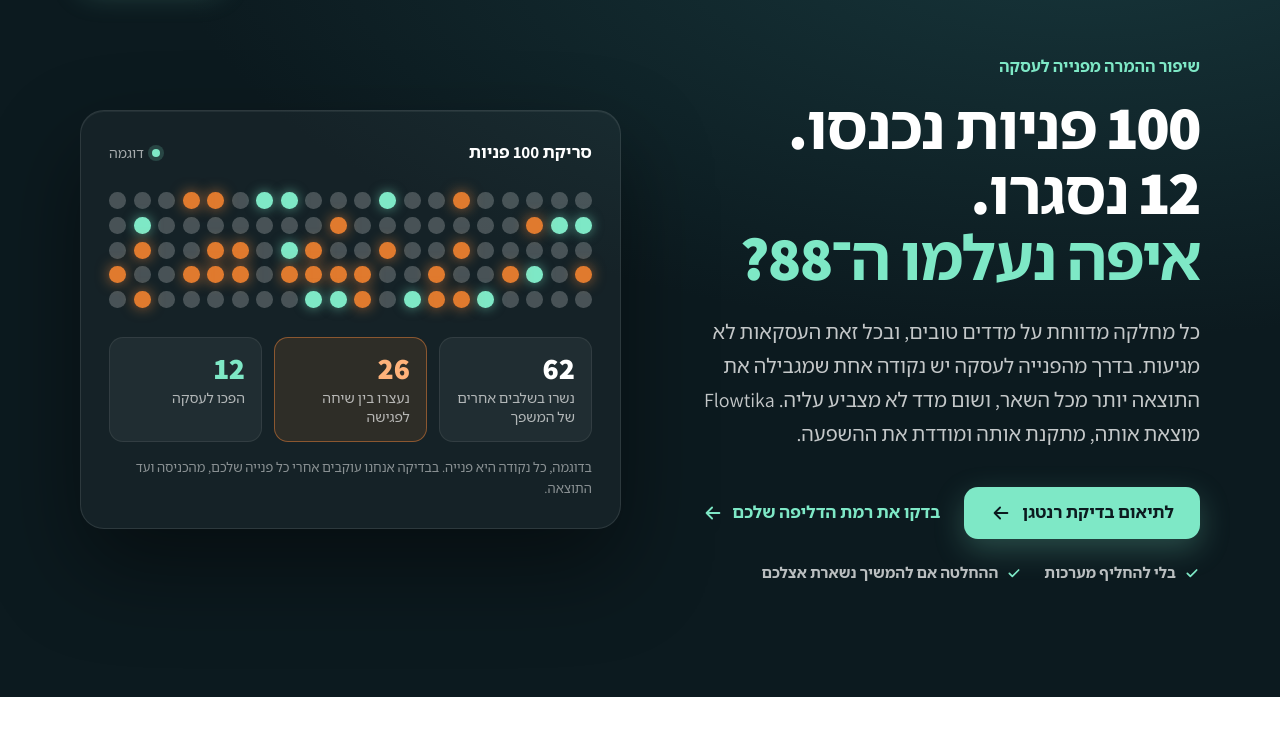
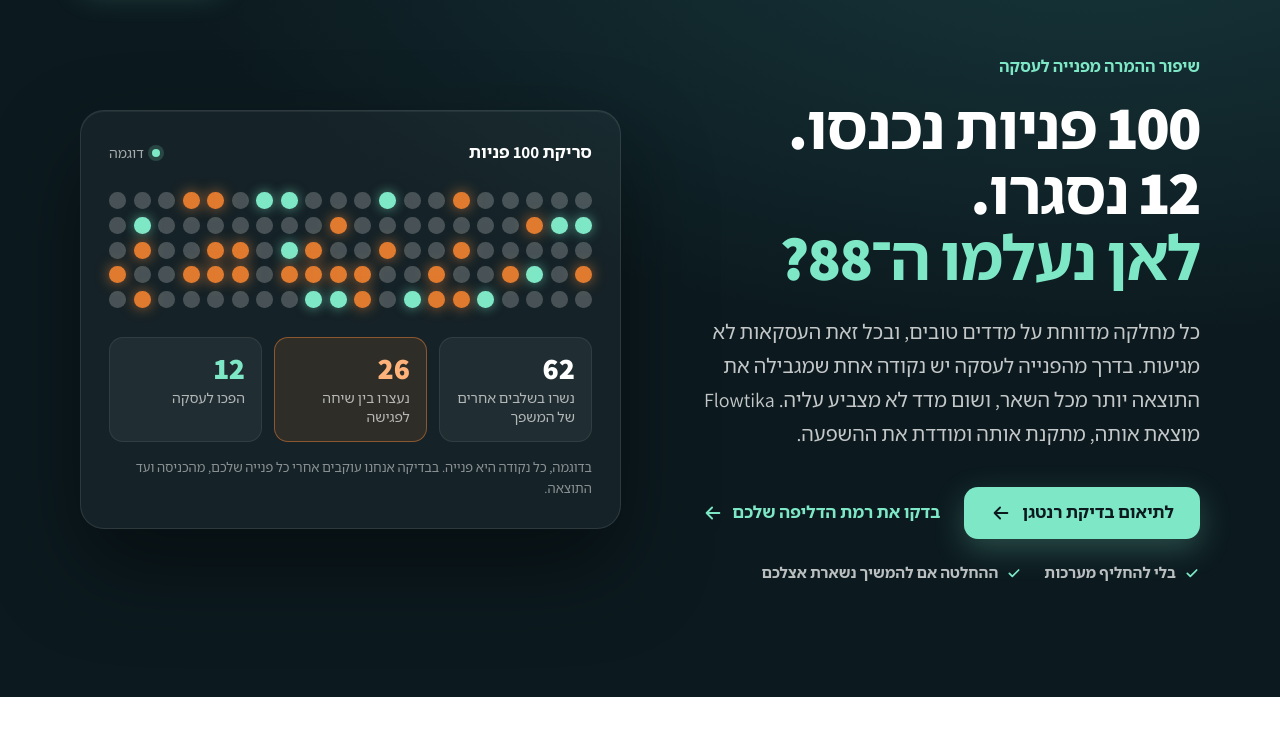
Before and after one commit to Meital-Lazarovich/flowtika-site, a plain HTML site: page index.html in a window 1280 px wide. Shown: the part 86-822 px from the top of the page. Drawn offline with Linux system fonts and the light colour scheme.

Commit message:
Hero: לאן נעלמו ה־88?
Co-Authored-By: Claude Opus 5.5 <noreply@anthropic.com>

```diff
--- a/index.html
+++ b/index.html
@@ -25,7 +25,7 @@
     <div class="wrap xr-hero">
       <div class="enter">
         <p class="kicker" style="color:var(--mint)">שיפור ההמרה מפנייה לעסקה</p>
-        <h1 class="h1">100 פניות נכנסו.<br>12 נסגרו.<br><span>איפה נעלמו ה־88?</span></h1>
+        <h1 class="h1">100 פניות נכנסו.<br>12 נסגרו.<br><span>לאן נעלמו ה־88?</span></h1>
         <p class="lead">כל מחלקה מדווחת על מדדים טובים, ובכל זאת העסקאות לא מגיעות. בדרך מהפנייה לעסקה יש נקודה אחת שמגבילה את התוצאה יותר מכל השאר, ושום מדד לא מצביע עליה. Flowtika מוצאת אותה, מתקנת אותה ומודדת את ההשפעה.</p>
         <div class="cta-row">
           <a class="btn" href="#contact">לתיאום בדיקת רנטגן <svg class="ico arr" viewBox="0 0 24 24" aria-hidden="true"><path d="M19 12H5M11 6l-6 6 6 6"/></svg></a>
```
